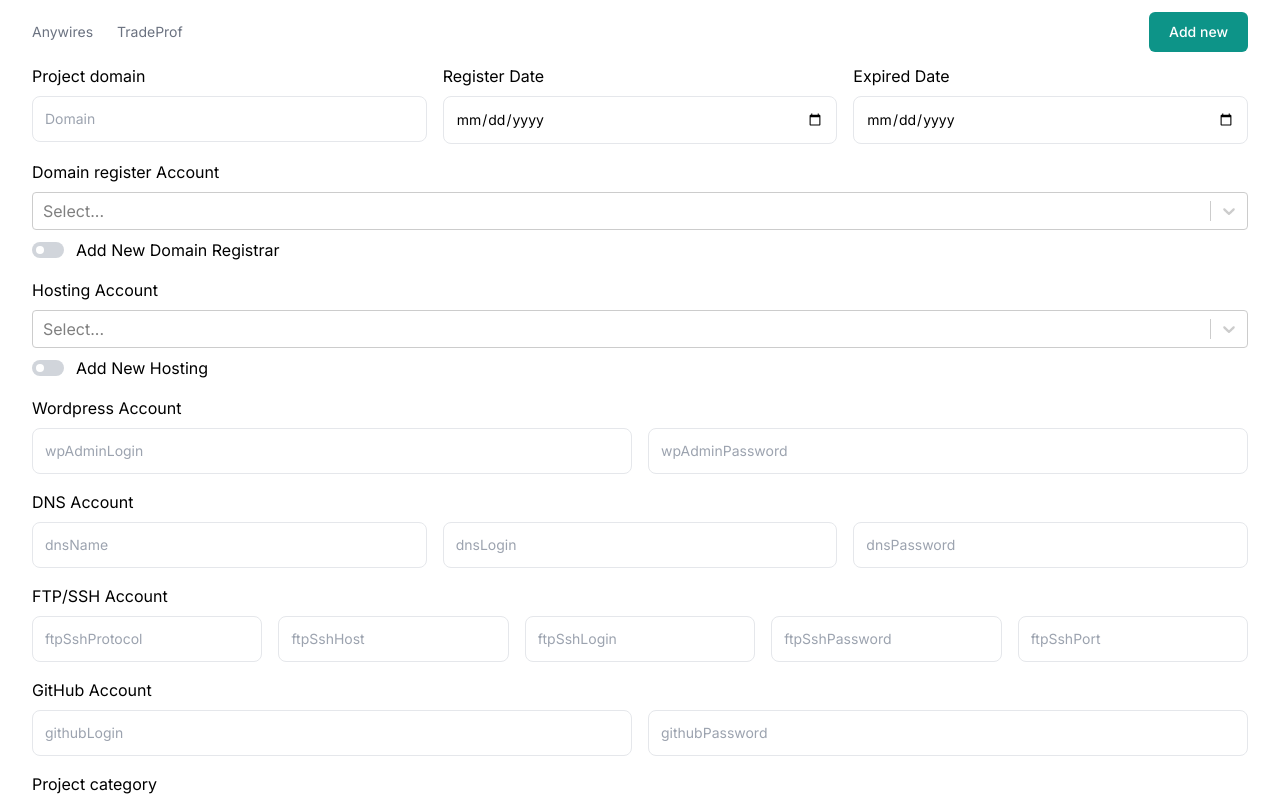
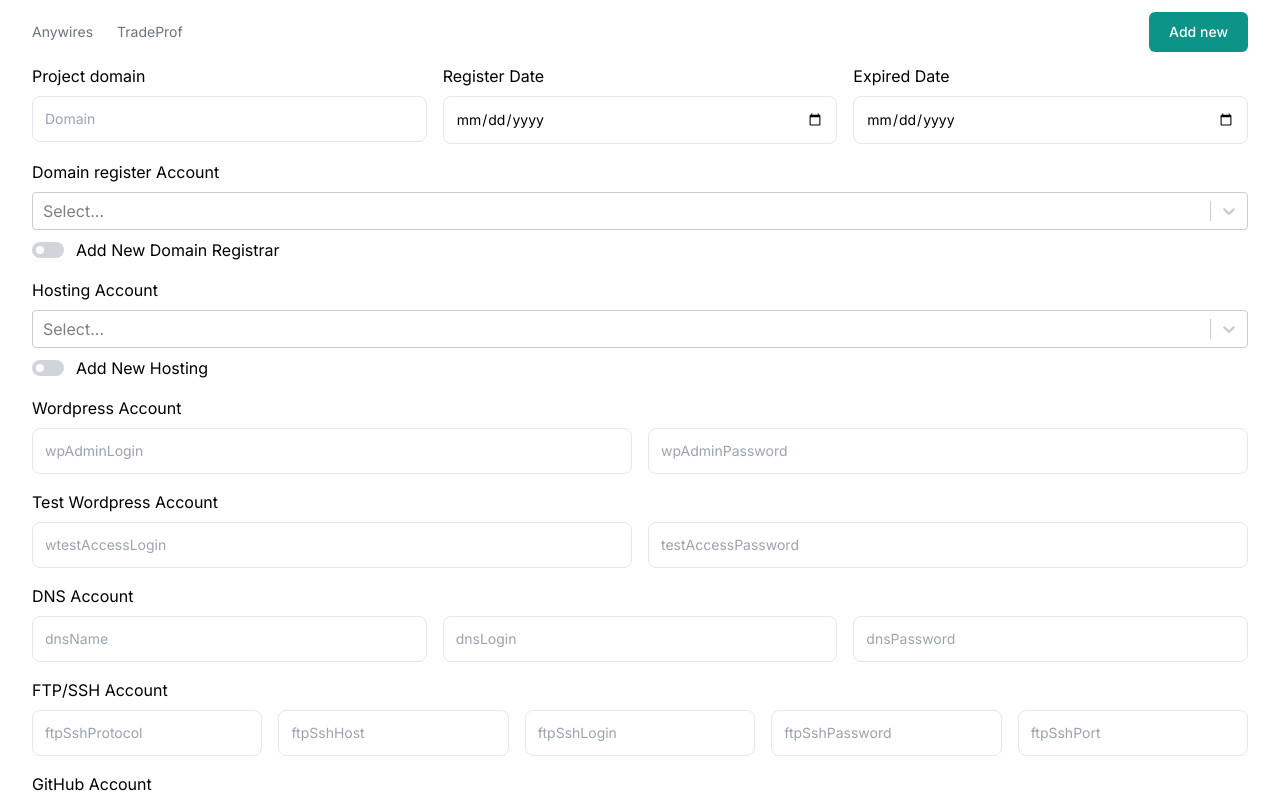
Before and after one commit to SergWebAcceptance/projects-creds, a Next.js app: page /form in a window 1280 px wide. Shown: the top 800 px of the page. Built offline with nearby package versions, Linux system fonts and the light colour scheme; no server answers.

Commit message:
added test access fields

```diff
--- a/src/app/api/projects/route.js
+++ b/src/app/api/projects/route.js
@@ -20,6 +20,7 @@ export async function POST(req) {
       expiredDate,
       projectsCategory,
       ftpSsh,
+      testAccess,
     } = await req.json();
 
     // Перевірте, чи існують domainRegistrar і hosting по ID
@@ -41,6 +42,7 @@ export async function POST(req) {
       expiredDate,
       projectsCategory,
       ftpSsh,
+      testAccess,
     });
 
     return new Response(JSON.stringify(newProject), { status: 201 });
@@ -67,6 +69,7 @@ export async function PATCH(req) {
       expiredDate,
       projectsCategory,
       ftpSsh,
+      testAccess,
     } = await req.json();
 
     // Перевірте, чи існують domainRegistrar і hosting по ID
@@ -91,6 +94,7 @@ export async function PATCH(req) {
           expiredDate,
           projectsCategory,
           ftpSsh,
+          testAccess,
         },
       }
     );
--- a/src/components/ProjectForm.jsx
+++ b/src/components/ProjectForm.jsx
@@ -100,6 +100,10 @@ function ProjectForm({ projectData, editable = true }) {
             login: values.wpAdminLogin,
             password: values.wpAdminPassword,
           },
+          testAccess: {
+            login: values.testAccessLogin,
+            password: values.testAccessPassword,
+          },
           registerDate: values.registerDate,
           expiredDate: values.expiredDate,
           projectsCategory: values.projectsCategory,
@@ -129,6 +133,10 @@ function ProjectForm({ projectData, editable = true }) {
           wpAdmin: {
             login: values.wpAdminLogin,
             password: values.wpAdminPassword,
+          },
+          testAccess: {
+            login: values.testAccessLogin,
+            password: values.testAccessPassword,
           },
           registerDate: values.registerDate,
           expiredDate: values.expiredDate,
@@ -166,6 +174,14 @@ function ProjectForm({ projectData, editable = true }) {
           projectData && projectData.wpAdmin
             ? projectData.wpAdmin.password
             : "",
+        testAccessLogin:
+          projectData && projectData.testAccess
+            ? projectData.testAccess.login
+            : "",
+        testAccessPassword:
+          projectData && projectData.testAccess
+            ? projectData.testAccess.password
+            : "",
         dnsLogin: projectData && projectData.dns ? projectData.dns.login : "",
         dnsPassword:
           projectData && projectData.dns ? projectData.dns.password : "",
@@ -181,12 +197,16 @@ function ProjectForm({ projectData, editable = true }) {
         expiredDate:
           projectData && projectData.expiredDate ? projectData.expiredDate : "",
         projectsCategory: projectData ? projectData.projectsCategory._id : "",
-        ftpSshProtocol: projectData && projectData.ftpSsh ? projectData.ftpSsh.protocol : "",
-        ftpSshHost: projectData && projectData.ftpSsh ? projectData.ftpSsh.host : "",
-        ftpSshLogin: projectData && projectData.ftpSsh ? projectData.ftpSsh.login : "",
+        ftpSshProtocol:
+          projectData && projectData.ftpSsh ? projectData.ftpSsh.protocol : "",
+        ftpSshHost:
+          projectData && projectData.ftpSsh ? projectData.ftpSsh.host : "",
+        ftpSshLogin:
+          projectData && projectData.ftpSsh ? projectData.ftpSsh.login : "",
         ftpSshPassword:
           projectData && projectData.ftpSsh ? projectData.ftpSsh.password : "",
-        ftpSshPort: projectData && projectData.ftpSsh ? projectData.ftpSsh.port : "",
+        ftpSshPort:
+          projectData && projectData.ftpSsh ? projectData.ftpSsh.port : "",
       }}
       onSubmit={handleSubmit}
     >
@@ -361,11 +381,15 @@ function ProjectForm({ projectData, editable = true }) {
                 ) : (
                   <div className="flex gap-4">
                     <Field
-                      value={
-                        projectData
-                          ? `${projectData.hosting.name} `
-                          : ""
-                      }
+                      value={projectData ? `${projectData.hosting.name} ` : ""}
+                      disabled={!editable}
+                      type="text"
+                      name="hostingPlaceholder"
+                      placeholder="hosting"
+                      className="w-full rounded-lg border-gray-200 p-3 text-sm border"
+                    />
+                    <Field
+                      value={projectData ? `${projectData.hosting.login}` : ""}
                       disabled={!editable}
                       type="text"
                       name="hostingPlaceholder"
@@ -374,21 +398,7 @@ function ProjectForm({ projectData, editable = true }) {
                     />
                     <Field
                       value={
-                        projectData
-                          ? `${projectData.hosting.login}`
-                          : ""
-                      }
-                      disabled={!editable}
-                      type="text"
-                      name="hostingPlaceholder"
-                      placeholder="hosting"
-                      className="w-full rounded-lg border-gray-200 p-3 text-sm border"
-                    />
-                    <Field
-                      value={
-                        projectData
-                          ? `${projectData.hosting.password}`
-                          : ""
+                        projectData ? `${projectData.hosting.password}` : ""
                       }
                       disabled={!editable}
                       type="text"
@@ -423,7 +433,7 @@ function ProjectForm({ projectData, editable = true }) {
 
           <div
             className={`space-y-2 ${
-              projectData ? (projectData.wpAdmin.login ? "" : "hidden") : ""
+              projectData && !editable ? (projectData.wpAdmin.login ? "" : "hidden") : ""
             }`}
           >
             <h2>Wordpress Account</h2>
@@ -447,7 +457,31 @@ function ProjectForm({ projectData, editable = true }) {
 
           <div
             className={`space-y-2 ${
-              projectData ? (projectData.dns.login ? "" : "hidden") : ""
+              projectData && !editable ? (projectData.testAccess ? "" : "hidden") : ""
+            }`}
+          >
+            <h2>Test Wordpress Account</h2>
+            <div className="flex gap-4">
+              <Field
+                disabled={!editable}
+                type="text"
+                name="testAccessLogin"
+                placeholder="wtestAccessLogin"
+                className="w-full rounded-lg border-gray-200 p-3 text-sm border"
+              />
+              <Field
+                disabled={!editable}
+                type="text"
+                name="testAccessPassword"
+                placeholder="testAccessPassword"
+                className="w-full rounded-lg border-gray-200 p-3 text-sm border"
+              />
+            </div>
+          </div>
+
+          <div
+            className={`space-y-2 ${
+              projectData && !editable ? (projectData.dns ? "" : "hidden") : ""
             }`}
           >
             <h2>DNS Account</h2>
@@ -478,12 +512,12 @@ function ProjectForm({ projectData, editable = true }) {
 
           <div
             className={`space-y-2 ${
-              projectData ? (projectData.dns.login ? "" : "hidden") : ""
+              projectData && !editable ? (projectData.ftpSsh ? "" : "hidden") : ""
             }`}
           >
             <h2>FTP/SSH Account</h2>
             <div className="flex gap-4">
-            <Field
+              <Field
                 disabled={!editable}
                 type="text"
                 name="ftpSshProtocol"
--- a/src/models/Project.js
+++ b/src/models/Project.js
@@ -30,6 +30,7 @@ const ProjectSchema = new Schema({
   ftpSsh: { type: ftpSshSchema, required: false },
   github: { type: CredentialsSchema, required: false },
   wpAdmin: { type: CredentialsSchema, required: false },
+  testAccess: { type: CredentialsSchema, required: false },
   registerDate:{ type: String, required: false },
   expiredDate:{ type: String, required: false },
   projectsCategory:{ type: Schema.Types.ObjectId, ref: "ProjectsCategory", required: true }
```
